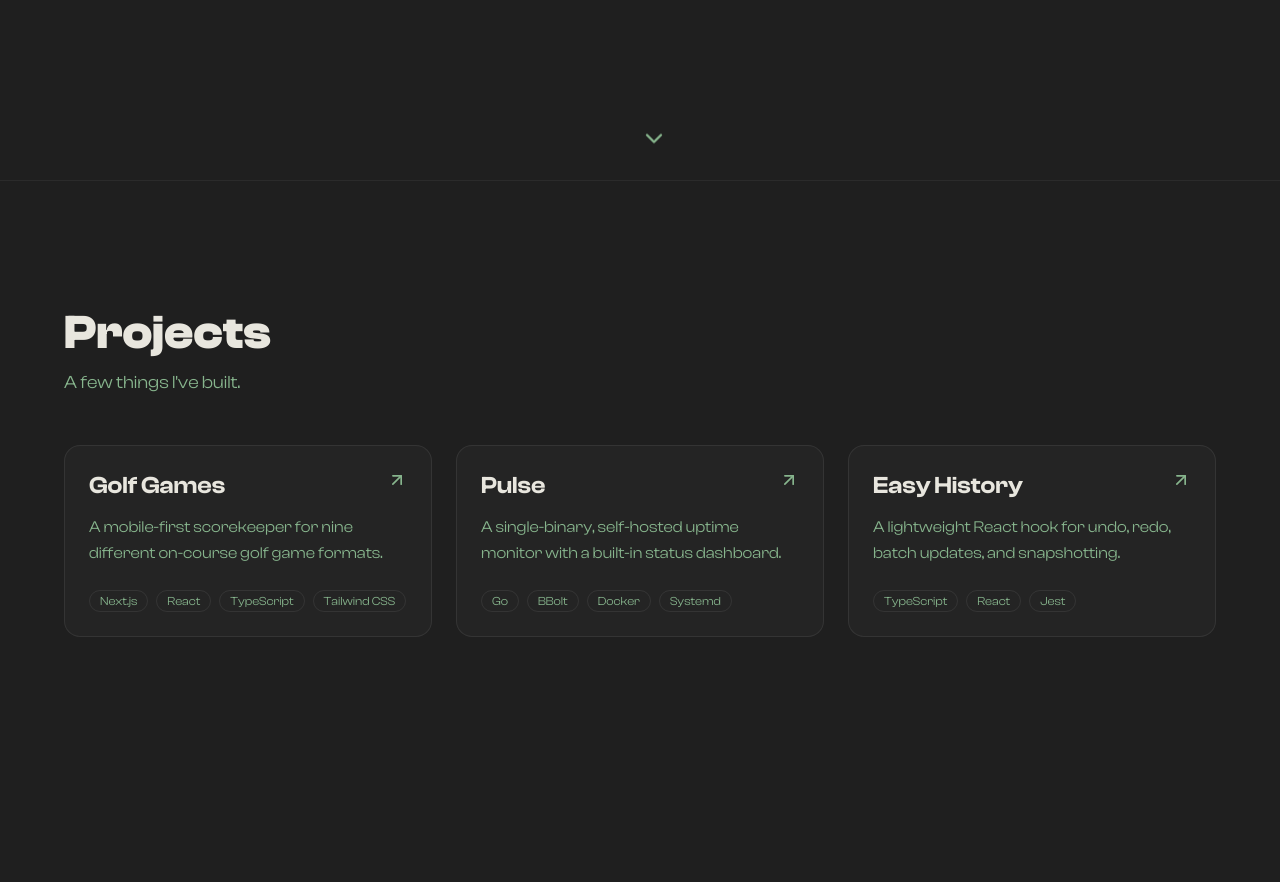
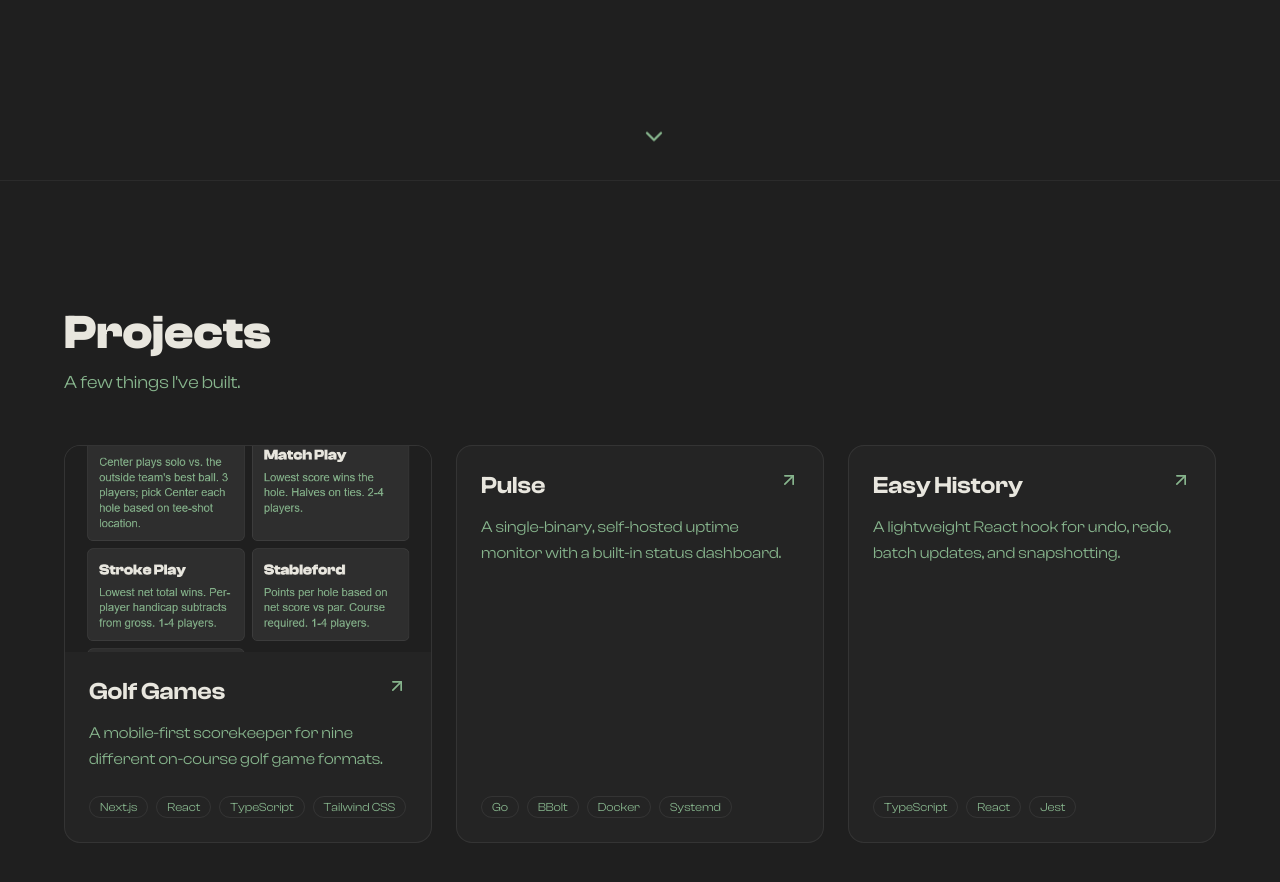
Before and after one commit to jack-rowe/portfolio, a Next.js app: page / in a window 1280 px wide. Shown: the part 620-1502 px from the top of the page. Before the commit the page ends 1385 px from the top, so only its background shows below. Built offline with nearby package versions, Linux system fonts and the light colour scheme.

Commit message:
implement theme toggle in NavMenu, enhance ProjectGrid with cover images, and add ThemeProvider component

```diff
--- a/src/app/(main)/_components/NavMenu.tsx
+++ b/src/app/(main)/_components/NavMenu.tsx
@@ -1,14 +1,26 @@
 "use client";
 
 import { useState } from "react";
-import { ChevronUp, LandPlot, Menu, Printer } from "lucide-react";
+import { ChevronUp, LandPlot, Menu, Moon, Printer, Sun } from "lucide-react";
 import Link from "next/link";
+import { useTheme } from "next-themes";
 
 export function NavMenu() {
     const [menuOpen, setMenuOpen] = useState(false);
+    const { resolvedTheme, setTheme } = useTheme();
 
     return (
         <div className="fixed top-5 right-5 z-50">
+            <div className="flex items-center gap-3">
+                <button
+                    onClick={() => setTheme(resolvedTheme === "dark" ? "light" : "dark")}
+                    className="w-6 h-6 text-muted-foreground hover:text-primary transition-colors duration-200"
+                    aria-label="Toggle theme"
+                >
+                    <Sun className="w-6 h-6 hidden dark:block" />
+                    <Moon className="w-6 h-6 block dark:hidden" />
+                </button>
+
                 <button
                     onClick={() => setMenuOpen(!menuOpen)}
                     className="relative w-6 h-6 text-muted-foreground hover:text-primary transition-colors duration-200"
@@ -23,6 +35,7 @@ export function NavMenu() {
                             }`}
                     />
                 </button>
+            </div>
 
             <div
                 className={`absolute bg-background/20 backdrop-blur-md  pl-4 py-2 rounded-lg top-full mt-3 right-0 flex flex-col items-end gap-3 transition-all duration-300 ease-in-out ${menuOpen
--- a/src/app/(main)/_components/ProjectGrid.tsx
+++ b/src/app/(main)/_components/ProjectGrid.tsx
@@ -2,6 +2,7 @@
 
 import { motion } from "motion/react";
 import Link from "next/link";
+import Image from "next/image";
 import { ArrowUpRight } from "lucide-react";
 
 import { PORTFOLIO_PROJECTS } from "../projects/_data";
@@ -43,8 +44,20 @@ export function ProjectGrid() {
                         >
                             <Link
                                 href={`/projects/${project.slug}`}
-                                className="group relative flex h-full flex-col justify-between rounded-2xl border border-border/60 bg-card/40 p-6 transition-all duration-200 hover:border-primary/60 hover:bg-card/80 hover:-translate-y-1"
+                                className="group relative flex h-full flex-col justify-between rounded-2xl border border-border/60 bg-card/40 overflow-hidden transition-all duration-200 hover:border-primary/60 hover:bg-card/80 hover:-translate-y-1"
                             >
+                                {project.cover && (
+                                    <div className="relative w-full aspect-video overflow-hidden">
+                                        <Image
+                                            src={project.cover}
+                                            alt={`${project.title} preview`}
+                                            fill
+                                            className="object-cover transition-transform duration-300 group-hover:scale-105"
+                                            sizes="(max-width: 640px) 100vw, (max-width: 1024px) 50vw, 33vw"
+                                        />
+                                    </div>
+                                )}
+                                <div className="p-6 flex flex-col flex-1 justify-between">
                                     <div>
                                         <div className="flex items-start justify-between gap-4">
                                             <h3 className="text-2xl font-semibold text-foreground group-hover:text-primary transition-colors">
@@ -66,6 +79,7 @@ export function ProjectGrid() {
                                             </span>
                                         ))}
                                     </div>
+                                </div>
                             </Link>
                         </motion.div>
                     ))}
--- a/src/app/(main)/page.tsx
+++ b/src/app/(main)/page.tsx
@@ -16,7 +16,7 @@ export default function PortfolioPage() {
               <span className="block text-primary">JACK</span>
               <span className="block text-foreground mt-2">ROWE</span>
             </h1>
-            <div className="mt-6 text-xl md:text-2xl text-muted-foreground font-light tracking-wide">
+            <div className="mt-6 text-xl md:text-2xl text-muted-foreground tracking-wide">
               Full Stack Developer
             </div>
           </div>
--- a/src/app/(main)/projects/_data.ts
+++ b/src/app/(main)/projects/_data.ts
@@ -32,6 +32,7 @@ export const PORTFOLIO_PROJECTS: TPortfolioProject[] = [
       "Vitest",
       "Local Storage",
     ],
+    cover: "/projects/golf/main-1.png",
     links: [
       { label: "Launch app", href: "/golf" },
       {
--- a/src/app/layout.tsx
+++ b/src/app/layout.tsx
@@ -1,5 +1,6 @@
 import "./styles/globals.css";
 import { ReactNode } from "react";
+import { ThemeProvider } from "@/components/theme-provider";
 
 export const metadata = {
   title: "Jack Rowe",
@@ -8,8 +9,12 @@ export const metadata = {
 
 export default function RootLayout({ children }: { children: ReactNode }) {
   return (
-    <html lang="en">
-      <body className="min-h-screen bg-background text-foreground">{children}</body>
+    <html lang="en" suppressHydrationWarning>
+      <body className="min-h-screen bg-background text-foreground">
+        <ThemeProvider attribute="class" defaultTheme="dark" enableSystem>
+          {children}
+        </ThemeProvider>
+      </body>
     </html>
   );
 }
--- a/src/app/styles/globals.css
+++ b/src/app/styles/globals.css
@@ -18,7 +18,50 @@ body {
     --soft-linen: 47 19% 89%;
     --border-gray: 0 0% 25%;
 
-    /* Semantic colors */
+    /* Light theme (default) */
+    --background: 47 19% 95%;
+    --foreground: var(--carbon-black);
+    --card: 0 0% 100%;
+    --card-foreground: var(--carbon-black);
+    --popover: 0 0% 100%;
+    --popover-foreground: var(--carbon-black);
+
+    --primary: 128 30% 38%;
+    --primary-foreground: 0 0% 100%;
+
+    --secondary: 136 22% 88%;
+    --secondary-foreground: var(--pine-teal);
+
+    --muted: 0 0% 94%;
+    --muted-foreground: 0 0% 25%;
+    --accent: 136 22% 88%;
+    --accent-foreground: var(--carbon-black);
+    --destructive: 0 84% 60%;
+    --destructive-foreground: 0 0% 100%;
+    --border: 0 0% 85%;
+    --input: 0 0% 94%;
+    --ring: 128 30% 38%;
+
+    --chart-1: 128 30% 38%;
+    --chart-2: var(--pine-teal);
+    --chart-3: var(--carbon-black);
+    --chart-4: 128 24% 45%;
+    --chart-5: 136 22% 35%;
+    --radius: 0.5rem;
+
+    /* Sidebar colors */
+    --sidebar-background: 47 19% 97%;
+    --sidebar-foreground: var(--carbon-black);
+    --sidebar-primary: 128 30% 38%;
+    --sidebar-primary-foreground: 0 0% 100%;
+    --sidebar-accent: 136 22% 88%;
+    --sidebar-accent-foreground: var(--carbon-black);
+    --sidebar-border: 0 0% 85%;
+    --sidebar-ring: 128 30% 38%;
+  }
+
+  .dark {
+    /* Dark theme */
     --background: var(--carbon-black);
     --foreground: var(--soft-linen);
     --card: var(--charcoal);
@@ -47,7 +90,6 @@ body {
     --chart-3: var(--soft-linen);
     --chart-4: 128 24% 45%;
     --chart-5: 136 22% 35%;
-    --radius: 0.5rem;
 
     /* Sidebar colors */
     --sidebar-background: var(--carbon-black);
--- /dev/null
+++ b/src/components/theme-provider.tsx
@@ -0,0 +1,11 @@
+"use client";
+
+import { ThemeProvider as NextThemesProvider } from "next-themes";
+import { type ComponentProps } from "react";
+
+export function ThemeProvider({
+    children,
+    ...props
+}: ComponentProps<typeof NextThemesProvider>) {
+    return <NextThemesProvider {...props}>{children}</NextThemesProvider>;
+}
--- /dev/null
+++ b/src/css.d.ts
@@ -0,0 +1,4 @@
+declare module "*.css" {
+  const content: Record<string, string>;
+  export default content;
+}
```
Lines whose indentation alone changed are shown as unchanged.
